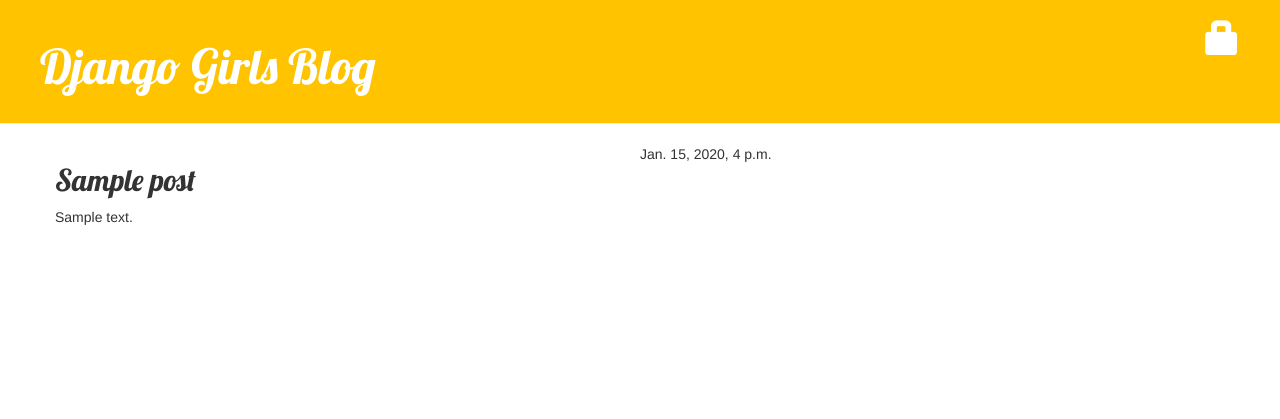
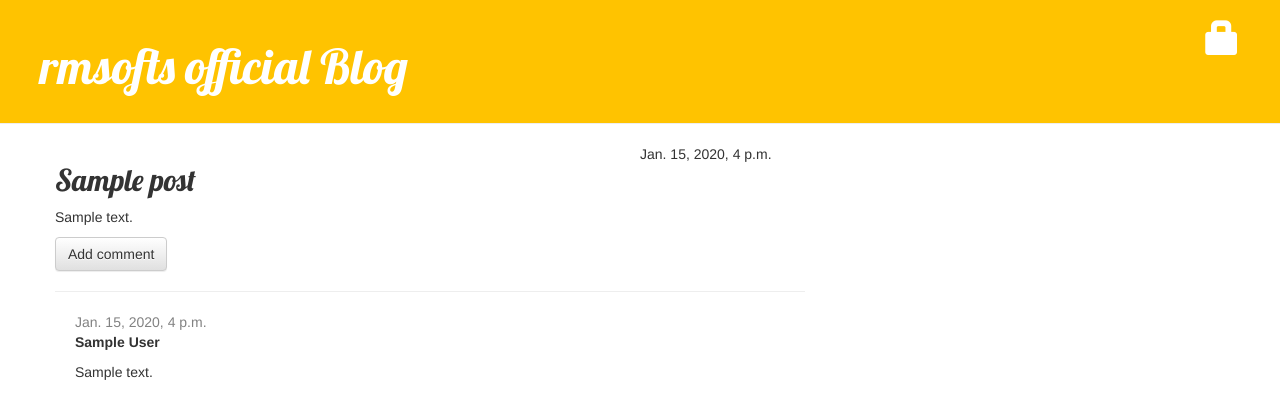
Before and after one commit to Rubel-Mahmud/BLOG_SITE, a Django app: page /post/1/ in a window 1280 px wide. Shown: the top 419 px of the page. Run offline with Django 3.2, Linux system fonts and the light colour scheme; tables that the repository leaves empty hold one stand-in row (values such as "Sample post"); some libraries are stand-ins or nearby versions.

Commit message:
add comment feature and finish the project

```diff
--- a/blog/admin.py
+++ b/blog/admin.py
@@ -1,8 +1,9 @@
 from django.contrib import admin
-from blog.models import Post
+from blog.models import Post, Comment
 
 
 class PostAdmin(admin.ModelAdmin):
     list_display = ['title', 'published_date']
 
 admin.site.register(Post, PostAdmin)
+admin.site.register(Comment)
--- a/blog/models.py
+++ b/blog/models.py
@@ -13,5 +13,24 @@ class Post(models.Model):
         self.published_date = timezone.now()
         self.save()
 
+    def approved_comments(self):
+        return self.comments.filter(approved_comment=True)
+
     def __str__(self):
         return self.title
+
+
+
+class Comment(models.Model):
+    post = models.ForeignKey('blog.Post', on_delete=models.CASCADE, related_name='comments')
+    author = models.CharField(max_length=200)
+    text = models.TextField()
+    created_date = models.DateTimeField(default=timezone.now)
+    approved_comment = models.BooleanField(default=False)
+
+    def approve(self):
+        self.approved_comment = True
+        self.save()
+
+    def __str__(self):
+        return self.text
--- a/blog/urls.py
+++ b/blog/urls.py
@@ -9,4 +9,7 @@ urlpatterns = [
     path('drafts/', post_draft_list, name='post_draft_list'),
     path('post/<pk>/publish/', post_publish, name='post_publish'),
     path('post/<pk>/remove/', post_remove, name='post_remove'),
+    path('post/<int:pk>/comment/', add_comment_to_post, name='add_comment_to_post'),
+    path('comment/<int:pk>/approve/', comment_approve, name='comment_approve'),
+    path('comment/<int:pk>/remove/', comment_remove, name='comment_remove'),
 ]
--- a/blog/views.py
+++ b/blog/views.py
@@ -3,8 +3,8 @@ from django.shortcuts import redirect
 from django.shortcuts import get_object_or_404
 from django.contrib.auth.decorators import login_required
 from django.utils import timezone
-from blog.models import Post
-from blog.forms import PostForm
+from blog.models import Post, Comment
+from blog.forms import PostForm, CommentForm
 
 
 def post_list(request):
@@ -78,3 +78,32 @@ def post_remove(request, pk):
     post = get_object_or_404(Post, pk=pk)
     post.delete()
     return redirect('post_list')
+
+
+
+def add_comment_to_post(request, pk):
+    post = get_object_or_404(Post, pk=pk)
+    if request.method == "POST":
+        form = CommentForm(request.POST)
+        if form.is_valid():
+            comment = form.save(commit=False)
+            comment.post = post
+            comment.save()
+            return redirect('post_detail', pk=post.pk)
+    else:
+        form = CommentForm()
+    return render(request, 'blog/add_comment_to_post.html', {'form': form})
+
+
+
+@login_required
+def comment_approve(request, pk):
+    comment = get_object_or_404(Comment, pk=pk)
+    comment.approve()
+    return redirect('post_detail', pk=comment.post.pk)
+
+@login_required
+def comment_remove(request, pk):
+    comment = get_object_or_404(Comment, pk=pk)
+    comment.delete()
+    return redirect('post_detail', pk=comment.post.pk)
--- a/static/blog/blog.css
+++ b/static/blog/blog.css
@@ -45,3 +45,7 @@ h1, h2, h3, h4 {
 .post h2 a, .post h2 a:visited {
     color: #000000;
 }
+
+.comment {
+    margin: 20px 0px 20px 20px;
+}
--- a/templates/base.html
+++ b/templates/base.html
@@ -17,7 +17,7 @@
     {% else %}
         <a href="{% url 'login' %}" class="top-menu"><span class="glyphicon glyphicon-lock"></span></a>
     {% endif %}
-    <h1><a href="/">Django Girls Blog</a></h1>
+    <h1><a href="/">rmsofts official Blog</a></h1>
 </div>
     <div class="content container">
         <div class="row">
--- a/templates/blog/post_detail.html
+++ b/templates/blog/post_detail.html
@@ -8,7 +8,7 @@
                     <div class="col-md-9">
                         <h2>{{ post.title }}</h2>
                     </div>
-                    <div class="col-md-3 post_btn">
+                    <div class="col-md-3">
                         {% if post.published_date %}
                             <span style="margin-top:20px;">{{ post.published_date }}</span>
                         {% else %}
@@ -23,6 +23,25 @@
             </div>
             <div class="col-md-12">
                 <p>{{ post.text|linebreaksbr }}</p>
+                <a class="btn btn-default" href="{% url 'add_comment_to_post' pk=post.pk %}">Add comment</a>
+                <hr>
+                {% for comment in post.comments.all %}
+                    {% if user.is_authenticated or comment.approved_comment %}
+                    <div class="comment">
+                        <div class="date">
+                            {{ comment.created_date }}
+                            {% if not comment.approved_comment %}
+                                <a class="btn btn-default" href="{% url 'comment_remove' pk=comment.pk %}"><span class="glyphicon glyphicon-remove"></span></a>
+                                <a class="btn btn-default" href="{% url 'comment_approve' pk=comment.pk %}"><span class="glyphicon glyphicon-ok"></span></a>
+                            {% endif %}
+                        </div>
+                        <strong>{{ comment.author }}</strong>
+                        <p>{{ comment.text|linebreaks }}</p>
+                    </div>
+                    {% endif %}
+                {% empty %}
+                    <p>No comments here yet :(</p>
+                {% endfor %}
             </div>
         </div>
     </div>
```
Also changed, not shown: blog/forms.py (+9 -1 lines), templates/blog/add_comment_to_post.html (added, +9 -0 lines), templates/blog/post_list.html (+4 -5 lines), blog/migrations/0002_comment.py (added).
